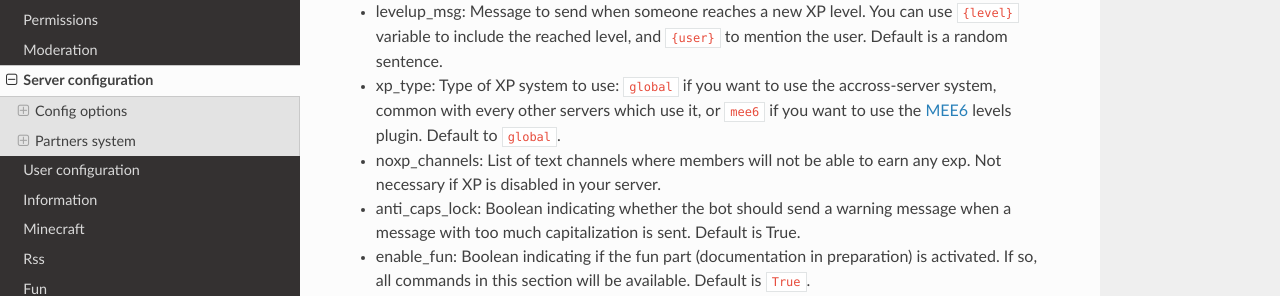
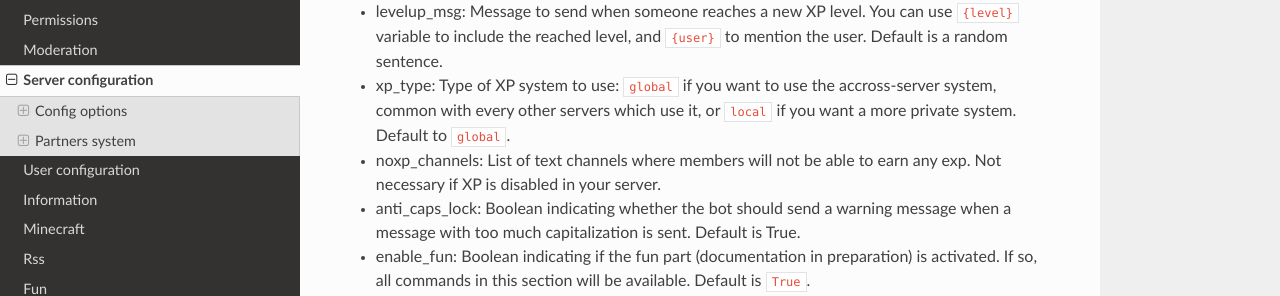
Before and after one commit to Axobot-org/Axobot, a Sphinx documentation site: the page built from docs/server.rst, in a window 1280 px wide and 900 px high, scrolled down 2036 px. Shown: the part 157-453 px from the top of the window. Built offline with Sphinx 7.4.7 and the Read the Docs theme 2.0.0, drawn with Linux system fonts in a browser that asks for light colours.

Commit message:
[update] doc about xp_type

```diff
--- a/docs/server.rst
+++ b/docs/server.rst
@@ -69,7 +69,7 @@ List of every option
 * poll_channels: List of channels in which the bot will add the reactions 👍 and 👎 to each message
 * enable_xp: Boolean indicating whether the xp system is activated. Default is :code:`True`.
 * levelup_msg: Message to send when someone reaches a new XP level. You can use :code:`{level}` variable to include the reached level, and :code:`{user}` to mention the user. Default is a random sentence.
-* xp_type: Type of XP system to use: :code:`global` if you want to use the accross-server system, common with every other servers which use it, or :code:`mee6` if you want to use the `MEE6 <https://mee6.xyz>`_ levels plugin. Default to :code:`global`.
+* xp_type: Type of XP system to use: :code:`global` if you want to use the accross-server system, common with every other servers which use it, or :code:`local` if you want a more private system. Default to :code:`global`.
 * noxp_channels: List of text channels where members will not be able to earn any exp. Not necessary if XP is disabled in your server.
 * anti_caps_lock: Boolean indicating whether the bot should send a warning message when a message with too much capitalization is sent. Default is True.
 * enable_fun: Boolean indicating if the fun part (documentation in preparation) is activated. If so, all commands in this section will be available. Default is :code:`True`.
```
